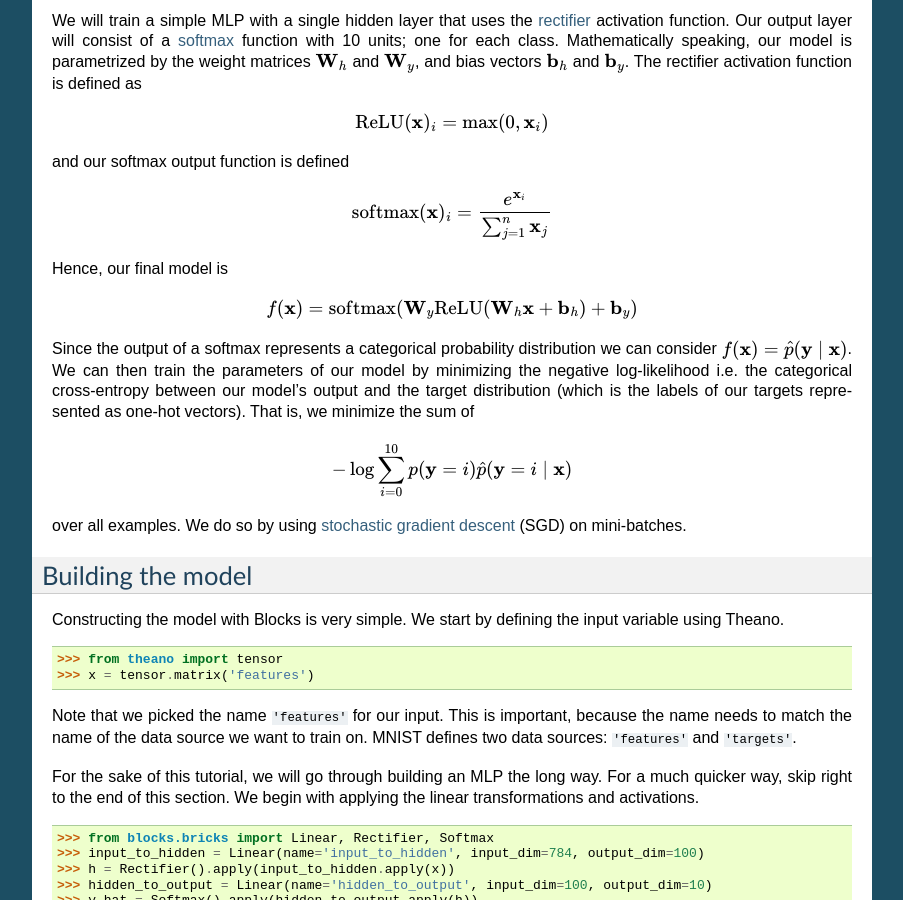
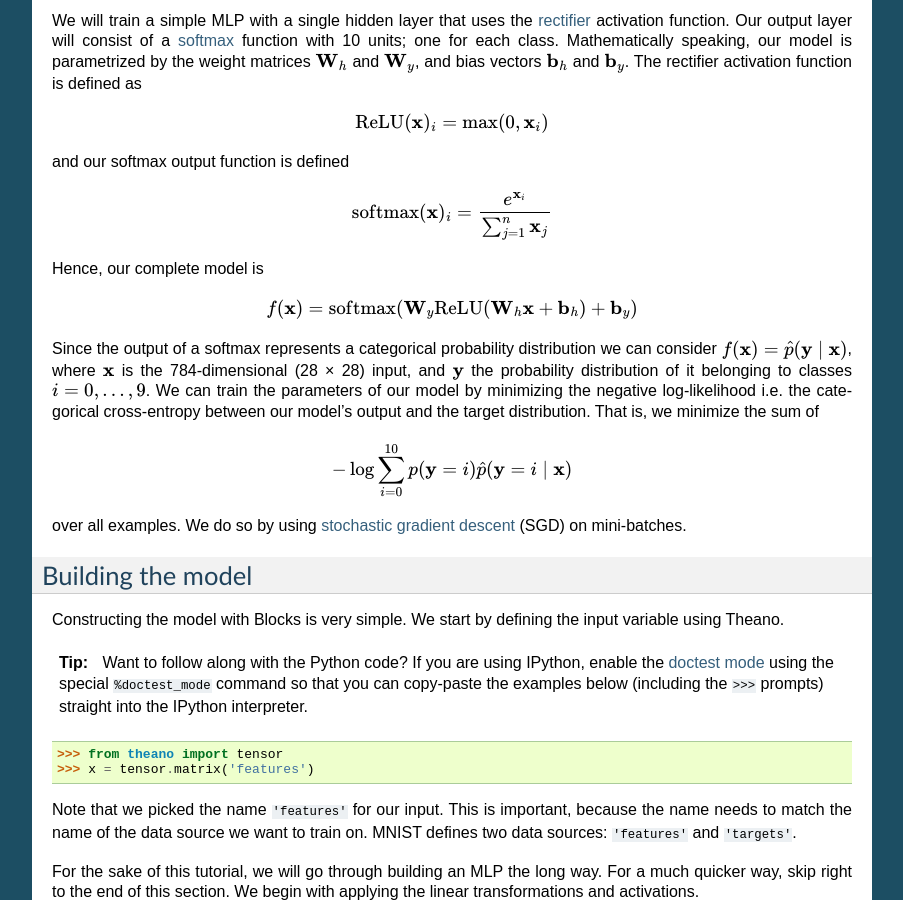
Before and after one commit to mila-iqia/blocks, a Sphinx documentation site: the page built from docs/quickstart.rst, in a window 1280 px wide and 900 px high, scrolled down 438 px. Shown: the whole window, without its empty margins (198-1101 px from the left). Built offline with Sphinx 7.4.7, drawn with Linux system fonts in a browser that asks for light colours.

Commit message:
Doctest mode tip, some rewording, changed feature list on home page

```diff
--- a/docs/quickstart.rst
+++ b/docs/quickstart.rst
@@ -31,16 +31,17 @@ and our softmax output function is defined
 
 .. math:: \mathrm{softmax}(\mathbf{x})_i = \frac{e^{\mathbf{x}_i}}{\sum_{j=1}^n \mathbf{x}_j}
 
-Hence, our final model is
+Hence, our complete model is
 
 .. math:: f(\mathbf{x}) = \mathrm{softmax}(\mathbf{W}_y\mathrm{ReLU}(\mathbf{W}_h\mathbf{x} + \mathbf{b}_h) + \mathbf{b}_y)
 
 Since the output of a softmax represents a categorical probability distribution
-we can consider :math:`f(\mathbf{x}) = \hat p(\mathbf{y} \mid \mathbf{x})`.
-We can then train the parameters of our model by minimizing the negative
-log-likelihood i.e. the categorical cross-entropy between our model's output and
-the target distribution (which is the labels of our targets represented as
-one-hot vectors). That is, we minimize the sum of
+we can consider :math:`f(\mathbf{x}) = \hat p(\mathbf{y} \mid \mathbf{x})`,
+where :math:`\mathbf{x}` is the 784-dimensional (28 × 28) input, and
+:math:`\mathbf{y}` the probability distribution of it belonging to classes
+:math:`i = 0,\dots,9`. We can train the parameters of our model by minimizing
+the negative log-likelihood i.e.  the categorical cross-entropy between our
+model's output and the target distribution. That is, we minimize the sum of
 
 .. math:: - \log \sum_{i=0}^{10} p(\mathbf{y} = i) \hat p(\mathbf{y} = i \mid \mathbf{x})
 
@@ -51,6 +52,12 @@ Building the model
 ------------------
 Constructing the model with Blocks is very simple. We start by defining the
 input variable using Theano.
+
+.. tip::
+   Want to follow along with the Python code? If you are using IPython, enable
+   the `doctest mode`_ using the special ``%doctest_mode`` command so that you
+   can copy-paste the examples below (including the ``>>>`` prompts) straight
+   into the IPython interpreter.
 
 >>> from theano import tensor
 >>> x = tensor.matrix('features')
@@ -154,3 +161,4 @@ Log records from the iteration 235:
 .. _rectifier: https://en.wikipedia.org/wiki/Rectifier_%28neural_networks%29
 .. _softmax: https://en.wikipedia.org/wiki/Softmax
 .. _stochastic gradient descent: https://en.wikipedia.org/wiki/Stochastic_gradient_descent
+.. _doctest mode: http://ipython.org/ipython-doc/dev/interactive/tips.html#run-doctests
```
Also changed, not shown: docs/index.rst (+13 -7 lines).
